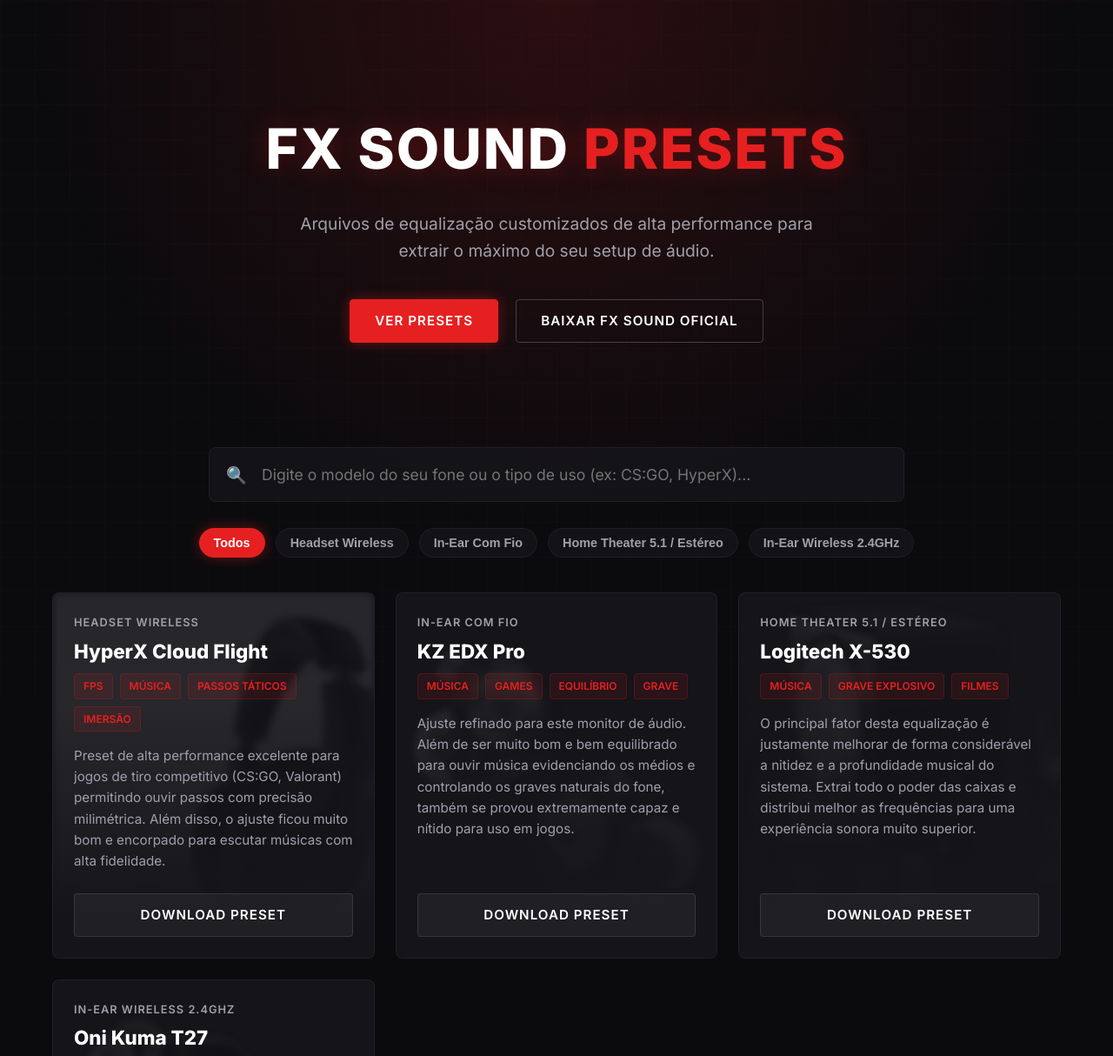
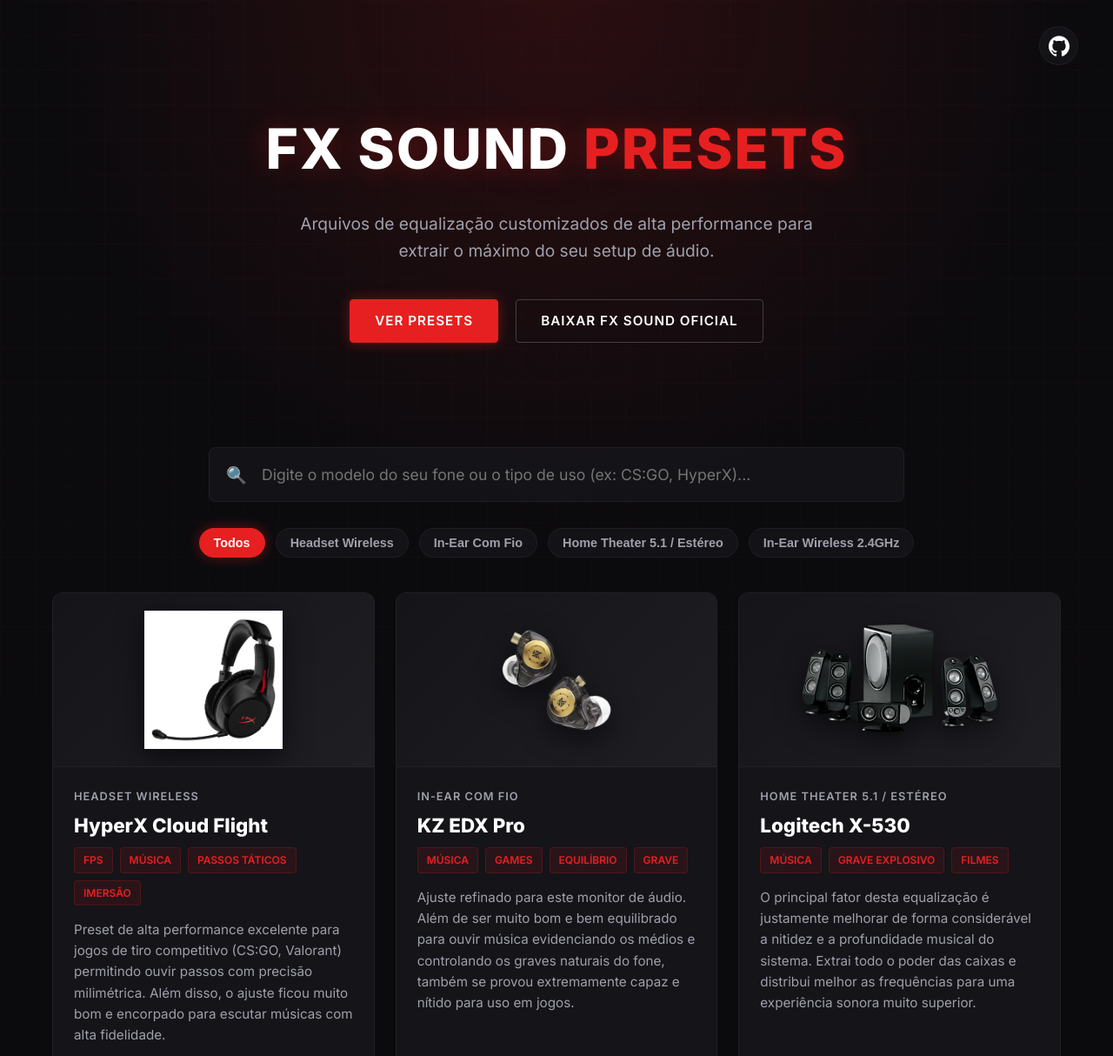
Before and after one commit to waltinho17/presetFX, a plain HTML site: page index.html in a window 1280 px wide. Shown: the top 1214 px of the page at 87% size. Drawn offline with Linux system fonts and the light colour scheme.

Commit message:
feat: improve card image presentation and add github profile link

```diff
--- a/index.html
+++ b/index.html
@@ -10,6 +10,12 @@
 </head>
 <body>
     <div class="background-grid"></div>
+
+    <a href="https://github.com/waltinho17" target="_blank" class="github-link" title="Meu Perfil no GitHub">
+        <svg viewBox="0 0 24 24" xmlns="http://www.w3.org/2000/svg">
+            <path d="M12 .297c-6.63 0-12 5.373-12 12 0 5.303 3.438 9.8 8.205 11.385.6.113.82-.258.82-.577 0-.285-.01-1.04-.015-2.04-3.338.724-4.042-1.61-4.042-1.61C4.422 18.07 3.633 17.7 3.633 17.7c-1.087-.744.084-.729.084-.729 1.205.084 1.838 1.236 1.838 1.236 1.07 1.835 2.809 1.305 3.495.998.108-.776.417-1.305.76-1.605-2.665-.3-5.466-1.332-5.466-5.93 0-1.31.465-2.38 1.235-3.22-.135-.303-.54-1.523.105-3.176 0 0 1.005-.322 3.3 1.23.96-.267 1.98-.399 3-.405 1.02.006 2.04.138 3 .405 2.28-1.552 3.285-1.23 3.285-1.23.645 1.653.24 2.873.12 3.176.765.84 1.23 1.91 1.23 3.22 0 4.61-2.805 5.625-5.475 5.92.42.36.81 1.096.81 2.22 0 1.606-.015 2.896-.015 3.286 0 .315.21.69.825.57C20.565 22.092 24 17.592 24 12.297c0-6.627-5.373-12-12-12"/>
+        </svg>
+    </a>
 
     <header class="hero">
         <div class="container">
--- a/script.js
+++ b/script.js
@@ -42,10 +42,11 @@
             const card = document.createElement('div');
             card.className = 'preset-card';
 
-            // Imagem de Fundo
             let imageHtml = '';
             if (preset.imagem) {
-                imageHtml = `<img src="${preset.imagem}" class="preset-bg-image" alt="Device model">`;
+                imageHtml = `<div class="preset-image-container">
+                                <img src="${preset.imagem}" class="preset-image" alt="${preset.modelo}">
+                             </div>`;
             }
 
             // Categoria
@@ -64,11 +65,15 @@
 
             card.innerHTML = `
                 ${imageHtml}
-                ${categoryHtml}
-                <h3 class="preset-model">${preset.modelo}</h3>
-                ${tagsHtml}
-                <p class="preset-desc">${preset.descricao}</p>
-                <a href="${preset.arquivo}" download class="btn btn-download">Download Preset</a>
+                <div class="preset-content">
+                    ${categoryHtml}
+                    <h3 class="preset-model">${preset.modelo}</h3>
+                    ${tagsHtml}
+                    <p class="preset-desc">${preset.descricao}</p>
+                    <div class="preset-actions">
+                        <a href="${preset.arquivo}" download class="btn btn-download">Download Preset</a>
+                    </div>
+                </div>
             `;
 
             presetsGrid.appendChild(card);
--- a/style.css
+++ b/style.css
@@ -222,8 +222,7 @@
 .preset-card {
     background-color: var(--bg-secondary);
     border: 1px solid var(--card-border);
-    border-radius: 8px;
-    padding: 24px;
+    border-radius: 12px; /* increased border radius */
     transition: all 0.3s ease;
     display: flex;
     flex-direction: column;
@@ -243,50 +242,49 @@
     transform: scaleX(0);
     transform-origin: left;
     transition: transform 0.3s ease;
+    z-index: 10;
 }
 
 .preset-card:hover {
     transform: translateY(-5px);
     border-color: rgba(230, 32, 32, 0.4);
-    box-shadow: 0 10px 30px rgba(0, 0, 0, 0.5);
+    box-shadow: 0 15px 35px rgba(0, 0, 0, 0.6);
 }
 
 .preset-card:hover::before {
     transform: scaleX(1);
 }
 
-.preset-bg-image {
-    position: absolute;
-    top: 0;
-    left: 0;
+.preset-image-container {
     width: 100%;
-    height: 100%;
-    opacity: 0.12;
-    z-index: 0;
-    pointer-events: none;
-    transition: all 0.6s cubic-bezier(0.16, 1, 0.3, 1);
-    object-fit: cover;
-    object-position: center;
-    filter: grayscale(100%) blur(4px) brightness(0.7);
+    height: 200px;
+    background: linear-gradient(135deg, rgba(20,20,25,1) 0%, rgba(30,30,35,1) 100%);
+    position: relative;
+    display: flex;
+    align-items: center;
+    justify-content: center;
+    overflow: hidden;
+    border-bottom: 1px solid var(--card-border);
 }
 
-.preset-card:hover .preset-bg-image {
-    opacity: 0.45;
-    transform: scale(1.1) translateY(-2%);
-    filter: grayscale(0%) blur(0px) brightness(1);
-    box-shadow: inset 0 0 50px rgba(0,0,0,1);
+.preset-image {
+    max-width: 80%;
+    max-height: 80%;
+    object-fit: contain;
+    transition: all 0.5s cubic-bezier(0.16, 1, 0.3, 1);
+    filter: drop-shadow(0 10px 15px rgba(0,0,0,0.5));
 }
 
-.preset-card::after {
-    content: '';
-    position: absolute;
-    bottom: 0;
-    left: 0;
-    width: 100%;
-    height: 70%;
-    background: linear-gradient(to top, var(--bg-secondary) 15%, transparent 100%);
-    pointer-events: none;
-    z-index: 0;
+.preset-card:hover .preset-image {
+    transform: scale(1.1) translateY(-5px);
+    filter: drop-shadow(0 15px 25px rgba(230,32,32,0.2));
+}
+
+.preset-content {
+    padding: 24px;
+    display: flex;
+    flex-direction: column;
+    flex-grow: 1;
 }
 
 .preset-category {
@@ -420,6 +418,39 @@
     font-size: 0.9rem;
 }
 
+/* GitHub Floating Button */
+.github-link {
+    position: absolute;
+    top: 30px;
+    right: 40px;
+    display: flex;
+    align-items: center;
+    justify-content: center;
+    width: 45px;
+    height: 45px;
+    border-radius: 50%;
+    background-color: var(--card-bg);
+    border: 1px solid var(--card-border);
+    color: var(--text-primary);
+    transition: all 0.3s ease;
+    backdrop-filter: blur(var(--glass-blur));
+    z-index: 100;
+}
+
+.github-link:hover {
+    background-color: #333; /* Github brand color approx */
+    color: white;
+    transform: translateY(-3px) scale(1.05);
+    box-shadow: 0 10px 20px rgba(0,0,0,0.4);
+    border-color: #444;
+}
+
+.github-link svg {
+    width: 24px;
+    height: 24px;
+    fill: currentColor;
+}
+
 /* Responsividade */
 @media (max-width: 768px) {
     .hero h1 {
@@ -433,4 +464,11 @@
     .search-container {
         padding: 0 15px;
     }
+
+    .github-link {
+        top: 20px;
+        right: 20px;
+        width: 40px;
+        height: 40px;
+    }
 }
```
